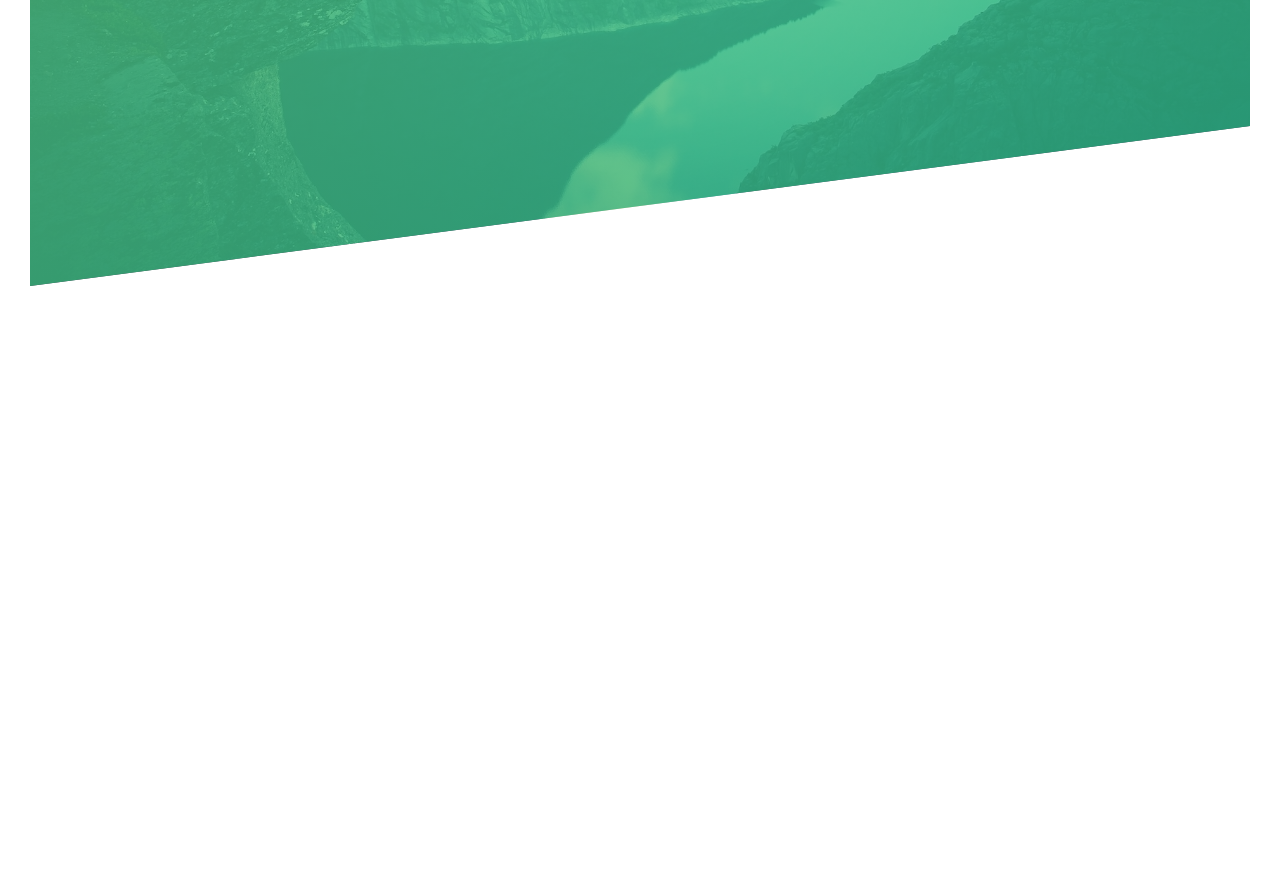
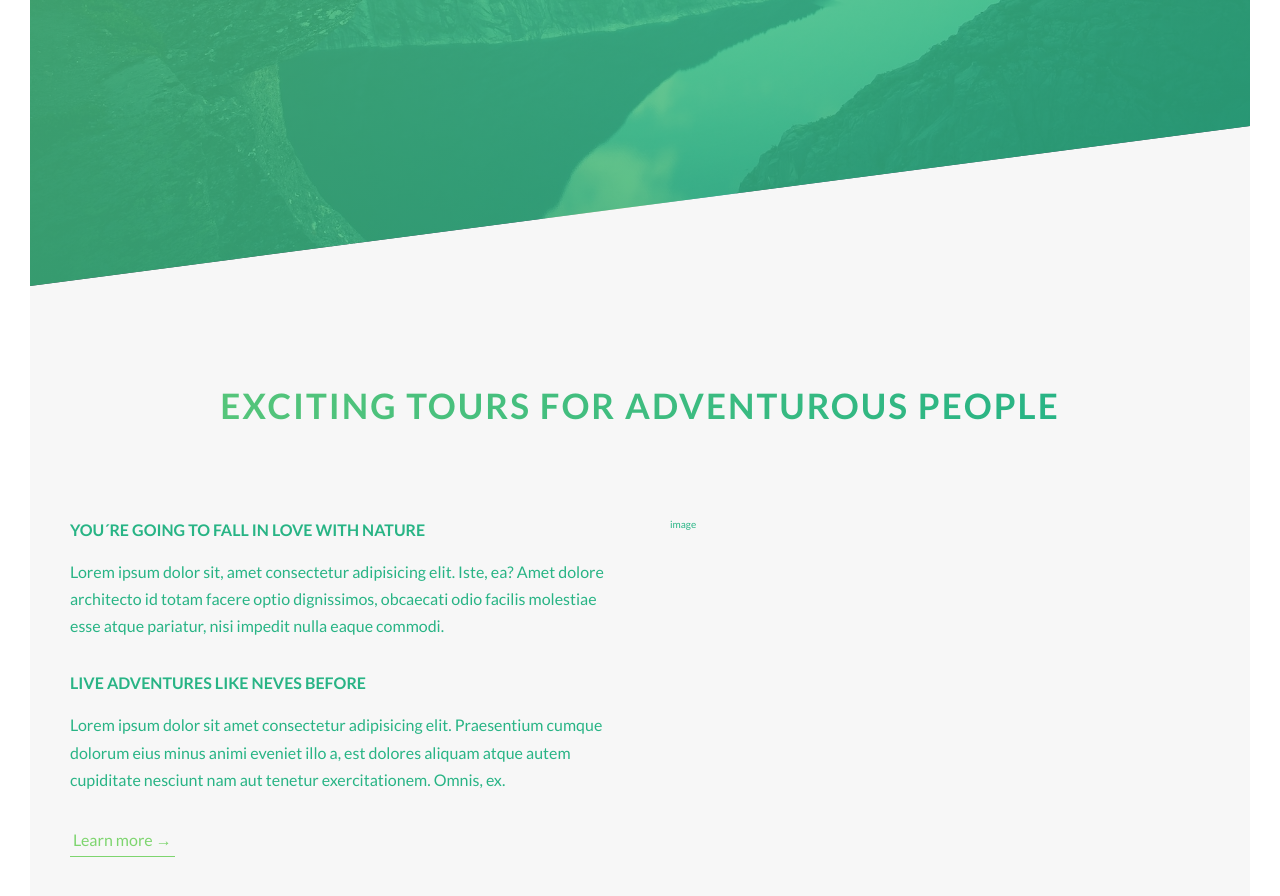
Before and after one commit to UEHG260899/natours, a website: page index.html in a window 1280 px wide. Shown: the part 504-1400 px from the top of the page. Before the commit the page ends 820 px from the top, so only its background shows below. Drawn offline with Linux system fonts and the light colour scheme.

Commit message:
Texto del about section completo

```diff
--- a/index.html
+++ b/index.html
@@ -1,5 +1,6 @@
 <!DOCTYPE html>
 <html lang="en">
+
 <head>
     <meta charset="UTF-8">
     <meta http-equiv="X-UA-Compatible" content="IE=edge">
@@ -10,6 +11,7 @@
     <link rel="stylesheet" href="css/styles.css">
     <link rel="shortcut icon" type="image/png" href="img/favicon.png">
 </head>
+
 <body>
     <header class="header">
         <div class="header__logo-box">
@@ -23,6 +25,38 @@
             <a href="#" class="btn btn--white btn--animated">Discover our tours</a>
         </div>
     </header>
+
+    <main>
+        <section class="section-about">
+            <div class="u-center-text u-margin-bottom-big">
+                <h2 class="heading-secondary">
+                    Exciting tours for adventurous people
+                </h2>
+            </div>
+
+            <div class="row">
+                <div class="col-1-of-2">
+                    <h3 class="heading-tertiary u-margin-button-small">You´re going to fall in love with nature</h3>
+                    <p class="paragraph">
+                        Lorem ipsum dolor sit, amet consectetur adipisicing elit. Iste, ea? Amet dolore architecto id
+                        totam facere optio dignissimos, obcaecati odio facilis molestiae esse atque pariatur, nisi
+                        impedit nulla eaque commodi.
+                    </p>
+                    <h3 class="heading-tertiary u-margin-button-small">Live adventures like neves before</h3>
+                    <p class="paragraph">
+                        Lorem ipsum dolor sit amet consectetur adipisicing elit. Praesentium cumque dolorum eius minus
+                        animi eveniet illo a, est dolores aliquam atque autem cupiditate nesciunt nam aut tenetur
+                        exercitationem. Omnis, ex.
+                    </p>
+
+                    <a href="#" class="btn-text">Learn more &rarr;</a>
+                </div>
+                <div class="col-1-of-2">
+                    image
+                </div>
+            </div>
+        </section>
+    </main>
     <!--
     <section class="grid-test">
         <div class="row">
@@ -55,4 +89,5 @@
     </section>
     -->
 </body>
+
 </html>
--- a/sass/abstract/_variables.scss
+++ b/sass/abstract/_variables.scss
@@ -2,7 +2,9 @@ $color-primary: #7ed56f;
 $color-primary-light: #55c57a;
 $color-primary-dark: #28b485;
 
-$color-gray-dark: #777;
+$color-grey-light-1: #f7f7f7;
+
+$color-grey-dark: #777;
 $color-white: #fff;
 $color-black: #000;
 
@@ -10,3 +12,6 @@ $color-black: #000;
 $grid-width: 114rem;
 $gutter-vertical: 8rem;
 $gutter-horizontal: 6rem;
+
+//Font-sizes
+$default-font-size: 1.6rem;
--- a/sass/base/_typography.scss
+++ b/sass/base/_typography.scss
@@ -33,3 +33,35 @@ body {
         animation: moveInRight 1s ease-out;
     }
 }
+
+.heading-secondary {
+    font-size: 3.5rem;
+    text-transform: uppercase;
+    font-weight: 700;
+    background-image: linear-gradient(to right, $color-primary-light, $color-primary-dark);
+    display: inline-block;
+    //Hace que la imagen de fondo tome forma del texto
+    -webkit-background-clip: text;
+    color: transparent;
+    letter-spacing: 2px;
+    transition: all .2s;
+
+    &:hover {
+        transform: skewY(2deg) skewX(15deg) scale(1.1);
+        text-shadow: .5rem 1rem 2rem rgba($color-black, .2);
+    }
+}
+
+.heading-tertiary {
+    font-size: $default-font-size;
+    font-weight: 700;
+    text-transform: uppercase;
+}
+
+.paragraph {
+    font-size: $default-font-size;
+
+    &:not(:last-child){
+        margin-bottom: 3rem;
+    }
+}
--- a/sass/base/_utilities.scss
+++ b/sass/base/_utilities.scss
@@ -0,0 +1,15 @@
+.u-center-text {
+    text-align: center;
+}
+
+.u-margin-bottom-big {
+    margin-bottom: 8rem;
+}
+
+.u-margin-bottom-medium {
+    margin-bottom: 4rem;
+}
+
+.u-margin-button-small {
+    margin-bottom: 1.5rem;
+}
--- a/sass/components/_button.scss
+++ b/sass/components/_button.scss
@@ -3,7 +3,7 @@
     &:link,
     &:visited {
         text-transform: uppercase;
-        font-size: 1.6rem;
+        font-size: $default-font-size;
         text-decoration: none;
         padding: 1.5rem 4rem;
         display: inline-block;
@@ -30,7 +30,7 @@
 
     &--white {
         background-color: $color-white;
-        color: $color-gray-dark;
+        color: $color-grey-dark;
     }
 
     &::after {
@@ -53,3 +53,28 @@
         animation-fill-mode: backwards;
     }
 }
+
+.btn-text {
+    &:link,
+    &:visited {
+        font-size: $default-font-size;
+        color: $color-primary;
+        display: inline-block;
+        text-decoration: none;
+        border-bottom: 1px solid $color-primary;
+        padding: 3px;
+        transition: all .2s;
+    }
+
+    &:hover{
+        background-color: $color-primary;
+        color: $color-white;
+        box-shadow: 0 1rem 2rem rgba($color-black, .15);
+        transform: translateY(-2px);
+    }
+
+    &:active {
+        box-shadow: 0 .5rem 1rem rgba($color-black, .15);
+        transform: translateY(0px);
+    }
+}
--- a/sass/layout/_grid.scss
+++ b/sass/layout/_grid.scss
@@ -1,6 +1,5 @@
 .row {
     max-width: $grid-width;
-    background-color: #eee;
     margin: 0 auto;
 
     &:not(:last-child) {
@@ -11,7 +10,6 @@
 
     //Cada clase que empieza en col-
     [class^="col-"] {
-        background-color: orangered;
         float: left;
 
         &:not(:last-child) {
--- a/sass/main.scss
+++ b/sass/main.scss
@@ -12,4 +12,5 @@
 @import "./layout/header";
 @import "./layout/grid";
 
+
 @import "./pages/home";
--- a/sass/pages/_home.scss
+++ b/sass/pages/_home.scss
@@ -0,0 +1,5 @@
+.section-about {
+    background-color: $color-grey-light-1;
+    padding: 25rem 0;
+    margin-top: -20vh;
+}
```
Also changed, not shown: css/styles.css.
